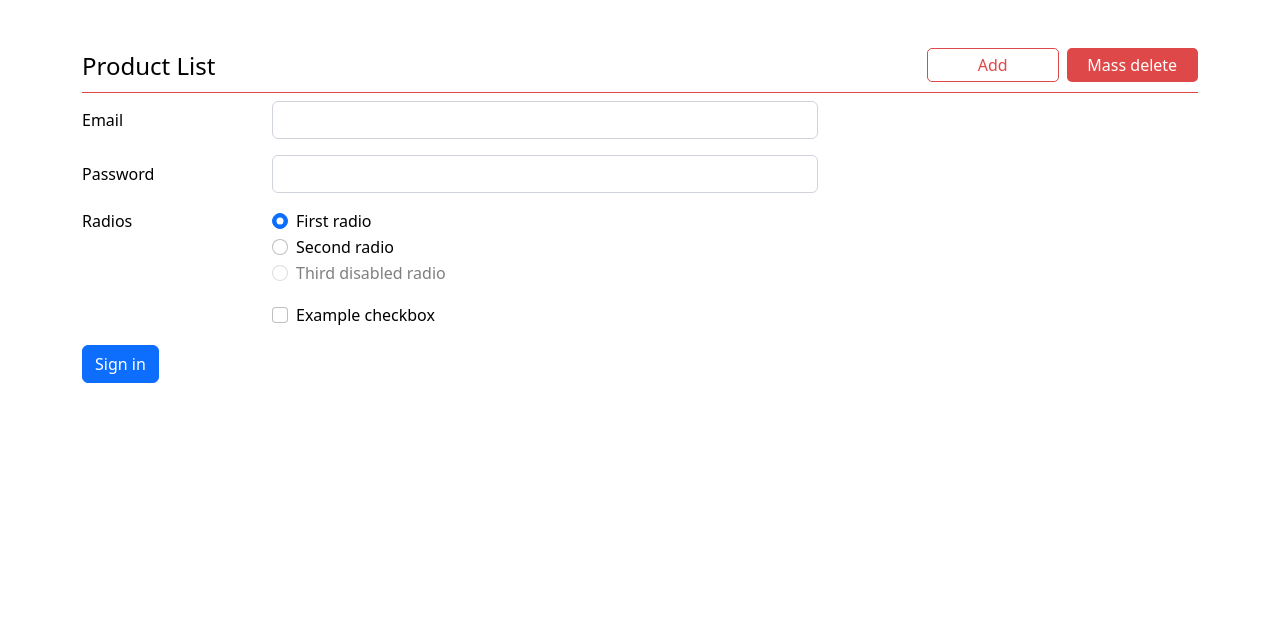
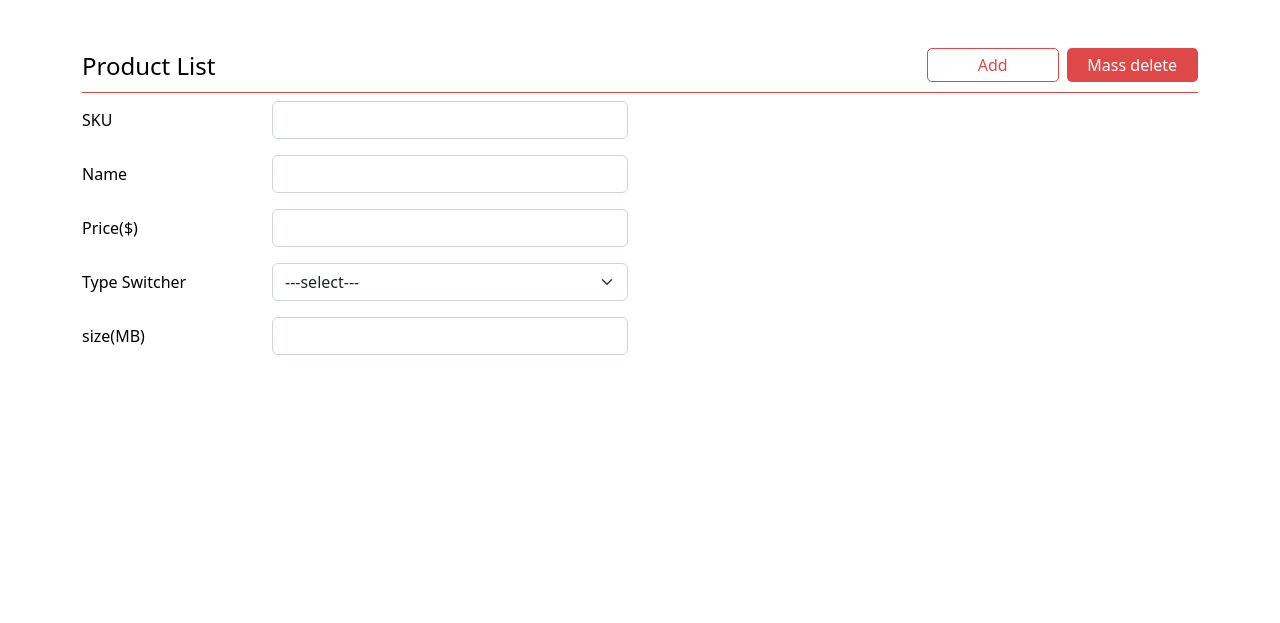
Before and after one commit to drneyx/assignment-v1, a PHP site: page /addProduct.php in a window 1280 px wide. Shown: the top 623 px of the page. Run offline with PHP 8.4, Linux system fonts and the light colour scheme.

Commit message:
Add form attribute'

```diff
--- a/addProduct.php
+++ b/addProduct.php
@@ -32,51 +32,41 @@
             <div class="w-100 content-section-products mt-2">
                 <form>
                     <div class="row mb-3">
-                        <label for="inputEmail3" class="col-sm-2 col-form-label">Email</label>
-                        <div class="col-sm-6">
-                            <input type="email" class="form-control" id="inputEmail3">
+                        <label for="sku" class="col-sm-2 col-form-label">SKU</label>
+                        <div class="col-sm-4">
+                            <input type="text" class="form-control" id="sku">
                         </div>
                     </div>
                     <div class="row mb-3">
-                        <label for="inputPassword3" class="col-sm-2 col-form-label">Password</label>
-                        <div class="col-sm-6">
-                            <input type="password" class="form-control" id="inputPassword3">
+                        <label for="name" class="col-sm-2 col-form-label">Name</label>
+                        <div class="col-sm-4">
+                            <input type="text" class="form-control" id="name">
                         </div>
                     </div>
-                    <fieldset class="row mb-3">
-                        <legend class="col-form-label col-sm-2 pt-0">Radios</legend>
-                        <div class="col-sm-10">
-                        <div class="form-check">
-                            <input class="form-check-input" type="radio" name="gridRadios" id="gridRadios1" value="option1" checked>
-                            <label class="form-check-label" for="gridRadios1">
-                            First radio
-                            </label>
-                        </div>
-                        <div class="form-check">
-                            <input class="form-check-input" type="radio" name="gridRadios" id="gridRadios2" value="option2">
-                            <label class="form-check-label" for="gridRadios2">
-                            Second radio
-                            </label>
-                        </div>
-                        <div class="form-check disabled">
-                            <input class="form-check-input" type="radio" name="gridRadios" id="gridRadios3" value="option3" disabled>
-                            <label class="form-check-label" for="gridRadios3">
-                            Third disabled radio
-                            </label>
-                        </div>
-                        </div>
-                    </fieldset>
                     <div class="row mb-3">
-                        <div class="col-sm-10 offset-sm-2">
-                        <div class="form-check">
-                            <input class="form-check-input" type="checkbox" id="gridCheck1">
-                            <label class="form-check-label" for="gridCheck1">
-                            Example checkbox
-                            </label>
-                        </div>
+                        <label for="price" class="col-sm-2 col-form-label">Price($)</label>
+                        <div class="col-sm-4">
+                            <input type="number" class="form-control" id="price">
                         </div>
                     </div>
-                    <button type="submit" class="btn btn-primary">Sign in</button>
+
+                    <div class="row mb-3">
+                        <label for="productType" class="col-sm-2 col-form-label">Type Switcher</label>
+                        <div class="col-sm-4">
+                            <select class="form-select" aria-label="Default select example" id="productType">
+                                <option selected>---select---</option>
+                                <option value="1">DVD</option>
+                                <option value="2">Furniture</option>
+                                <option value="3">Book</option>
+                            </select>
+                        </div>
+                    </div>
+                    <div class="row mb-3">
+                        <label for="size" class="col-sm-2 col-form-label">size(MB)</label>
+                        <div class="col-sm-4">
+                            <input type="number" class="form-control" id="size">
+                        </div>
+                    </div>
                 </form>
             </div>
         </div>
```
